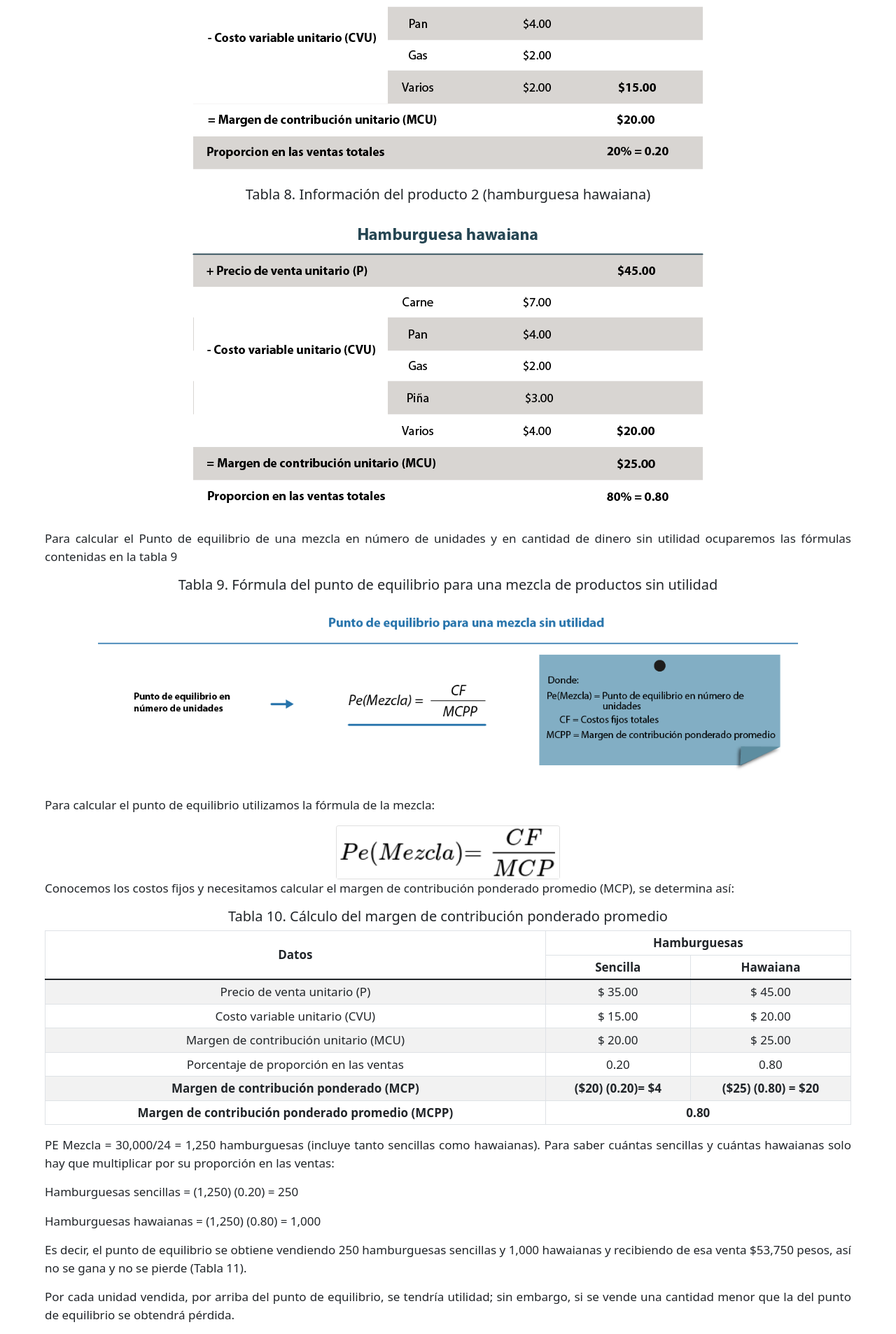
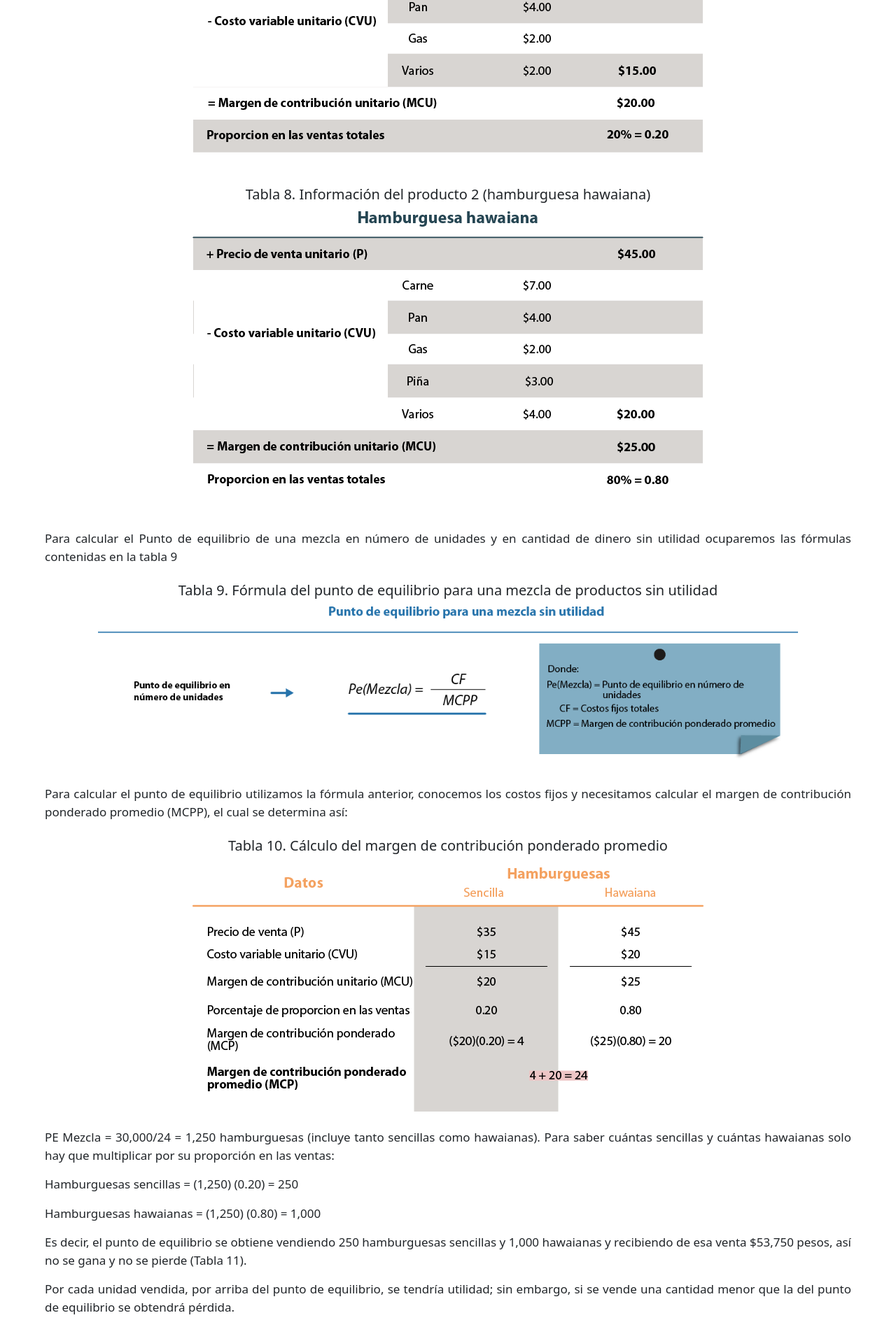
Before and after one commit to alfatlaloc/Simuladores, a React (Create React App) app: page /teoriaPuntoEq-1-2 in a window 1280 px wide. Shown: the part 879-2786 px from the top of the page at 70% size. Built offline with nearby package versions, Linux system fonts and the light colour scheme.

Commit message:
Correciones

```diff
--- a/src/Components/HomeFiles/glosario.tsx
+++ b/src/Components/HomeFiles/glosario.tsx
@@ -7,6 +7,7 @@ const Glosario = () => {
       let tokens = window.location.href.split("#");
       let id = tokens[tokens.length - 1];
       let element = document.getElementById(id);
+
       if (element) {
         element.className = element.className + "glosarioSelected";
         element.scrollIntoView({
--- a/src/Components/HomeFiles/indicePuntoEquilibrio/1PuntoDeEquilibrioOperacionalMultProd.tsx
+++ b/src/Components/HomeFiles/indicePuntoEquilibrio/1PuntoDeEquilibrioOperacionalMultProd.tsx
@@ -11,6 +11,7 @@ import t6 from "../../../img/tablas/tabla6.png";
 import t7 from "../../../img/tablas/tabla7.png";
 import t8 from "../../../img/tablas/tabla8.png";
 import t9 from "../../../img/tablas/tabla9.png";
+import t10 from "../../../img/tablas/tabla10.png";
 import t11 from "../../../img/tablas/tabla11.png";
 import t12 from "../../../img/tablas/tabla12.png";
 
@@ -49,36 +50,31 @@ const PuntoEquilibrioOperacionalMultiplesProductos = () => {
 
           <h5>Tabla 6. Relación de costos fijos mensuales</h5>
 
-          <img className="max-width-1000 mt-4 mb-4" src={t6} alt="" />
+          <img className="max-width-1000 mb-5" src={t6} alt="" />
           <h5>Tabla 7. Información del producto 1 (hamburguesa sencilla) </h5>
-          <img className="max-width-1000 mt-4 mb-4" src={t7} alt="" />
+          <img className="max-width-1000 mb-5" src={t7} alt="" />
           <h5>Tabla 8. Información del producto 2 (hamburguesa hawaiana) </h5>
-          <img className="max-width-1000 mt-4 mb-4" src={t8} alt="" />
+          <img className="max-width-1000 mb-5" src={t8} alt="" />
           <p>
             Para calcular el Punto de equilibrio de una mezcla en número de
             unidades y en cantidad de dinero sin utilidad ocuparemos las
             fórmulas contenidas en la tabla 9
           </p>
-          <h5>
+          <h5 className="mt-4">
             Tabla 9. Fórmula del punto de equilibrio para una mezcla de
             productos sin utilidad
           </h5>
-          <img className="max-width-1000 mt-4 mb-4" src={t9} alt="" />
+          <img className="max-width-1000 mb-4" src={t9} alt="" />
           <p>
-            Para calcular el punto de equilibrio utilizamos la fórmula de la
-            mezcla:
+            Para calcular el punto de equilibrio utilizamos la fórmula anterior,
+            conocemos los costos fijos y necesitamos calcular el margen de
+            contribución ponderado promedio (MCPP), el cual se determina así:
           </p>
-          <Card style={{ width: "20rem", margin: "auto" }} className="Imagenes">
-            <Card.Img variant="top" src={puntoE} />
-          </Card>
-          <p>
-            Conocemos los costos fijos y necesitamos calcular el margen de
-            contribución ponderado promedio (MCP), se determina así:
-          </p>
-          <h5>
+
+          <h5 className="mt-4">
             Tabla 10. Cálculo del margen de contribución ponderado promedio
           </h5>
-          <Tabla10 />
+          <img className="max-width-1000 mt-2 mb-4" src={t10} alt="" />
           <p>
             PE Mezcla = 30,000/24 = 1,250 hamburguesas (incluye tanto sencillas
             como hawaianas). Para saber cuántas sencillas y cuántas hawaianas
@@ -96,11 +92,11 @@ const PuntoEquilibrioOperacionalMultiplesProductos = () => {
             tendría utilidad; sin embargo, si se vende una cantidad menor que la
             del punto de equilibrio se obtendrá pérdida.
           </p>
-          <h5>
+          <h5 className="mt-4">
             Tabla 11. Comprobación del punto de equilibrio multiproducto sin
-            utilida
+            utilidad
           </h5>
-          <img className="max-width-1000 mt-4 mb-4" src={t11} alt="" />
+          <img className="max-width-1000 mb-4" src={t11} alt="" />
         </div>
         <h4 id="subindice4">
           Punto de equilibrio para una mezcla de productos con utilidad{" "}
@@ -116,9 +112,8 @@ const PuntoEquilibrioOperacionalMultiplesProductos = () => {
             obtener una utilidad de 45,000 pesos mensuales, entonces el punto de
             equilibrio se calcula así:
           </p>
-          <Card className="formulaLarga max-width-1000">
-            <Card.Img variant="top" src={formulaLarga2} />
-          </Card>
+
+          <img className="max-width-800 mt-4 mb-4" src={formulaLarga2} alt="" />
           <p>
             Para obtener el punto de equilibrio para cada uno de los productos
             de la mezcla, simplemente se multiplica el punto de equilibrio de la
@@ -132,11 +127,11 @@ const PuntoEquilibrioOperacionalMultiplesProductos = () => {
             Ahora, comprobemos que con ese volumen de ventas se obtiene una
             utilidad de $45,000 (ver tabla 12).
           </p>
-          <h5>
+          <h5 className="mt-4">
             Tabla 12. Comprobación del punto de equilibrio multiproducto con
             utilidad
           </h5>
-          <img className="max-width-1000 mt-4 mb-4" src={t12} alt="" />
+          <img className="max-width-1000 mb-4" src={t12} alt="" />
         </div>
       </div>
     </section>
--- a/src/Components/Simulador/TablaIngresoNeto.tsx
+++ b/src/Components/Simulador/TablaIngresoNeto.tsx
@@ -17,9 +17,9 @@ interface puntoE {
 }
 
 const TablaIngresoNeto: React.FC<props> = ({ empresa, producto }) => {
-  const [inicio, setInicio] = useState<string>("");
+  const [inicio, setInicio] = useState<string>("0");
   const [final, setFinal] = useState<string>("");
-  const [intervalo, setIntervalo] = useState<string>("");
+  const [intervalo, setIntervalo] = useState<string>("100");
 
   const [arrayUnidades, setArrayUnidades] = useState<number[]>([]);
   const [ingresoVentas, setIngresoVentas] = useState<number[]>([]);
@@ -109,7 +109,11 @@ const TablaIngresoNeto: React.FC<props> = ({ empresa, producto }) => {
   };
 
   useEffect(() => {
-    if (producto) calcularPuntoEquilibrio();
+    if (producto) {
+      calcularPuntoEquilibrio();
+      let f = Math.ceil(puntoEquilibrio.unidades).toFixed();
+      setFinal(f);
+    }
   }, [producto]);
 
   const formularioYPuntodeEquilibrio = () => {
--- a/src/Styles/Navbar.sass
+++ b/src/Styles/Navbar.sass
@@ -61,6 +61,7 @@ $fontColorDark: #000000
 #footer
   background-color: $primaryColor
   color: white
+  width: 100%
 
 .dropdown-menu
   position: absolute !important
--- a/src/Styles/main.sass
+++ b/src/Styles/main.sass
@@ -7,6 +7,7 @@ $fontColorDark: #000000
 
 .generalBody
     font-size: 17px
+    min-height: 100vh
 body
     padding: 0
     margin: 0
```
Also changed, not shown: src/img/tablas/tabla10.png (added).
